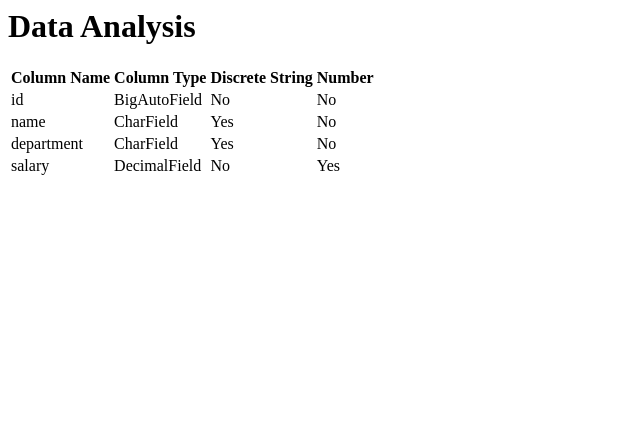
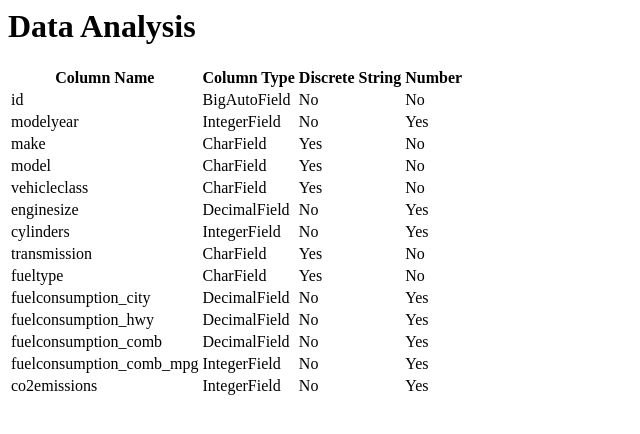
Before and after one commit to Harisai-edb/postgreAI, a Django app: page /empstat/data_analysis/ in a window 1280 px wide. Shown: the top 434 px of the page, without its empty margins (0-640 px from the left). Run offline with Django 4.2, Linux system fonts and the light colour scheme; tables that the repository leaves empty hold one stand-in row (values such as "Sample post").

Commit message:
fuelconsuption completed

```diff
--- a/pgai/empstat/admin.py
+++ b/pgai/empstat/admin.py
@@ -1,5 +1,6 @@
 from django.contrib import admin
-from .models import Employee
+from .models import Employee,Fuelconsumption
 
 # Register your models here.
 admin.site.register(Employee)
+admin.site.register(Fuelconsumption)
--- a/pgai/empstat/models.py
+++ b/pgai/empstat/models.py
@@ -10,3 +10,21 @@ class Employee(models.Model):
 
     def __str__(self):
         return self.name
+
+class Fuelconsumption(models.Model):
+    modelyear = models.IntegerField()
+    make = models.CharField(max_length=20)
+    model = models.CharField(max_length=50)
+    vehicleclass = models.CharField(max_length=25)
+    enginesize = models.DecimalField(max_digits=10,decimal_places=1)
+    cylinders = models.IntegerField()
+    transmission = models.CharField(max_length=5)
+    fueltype = models.CharField(max_length=1)
+    fuelconsumption_city = models.DecimalField(max_digits=90,decimal_places=2)
+    fuelconsumption_hwy = models.DecimalField(max_digits=90,decimal_places=2)
+    fuelconsumption_comb = models.DecimalField(max_digits=90,decimal_places=2)
+    fuelconsumption_comb_mpg = models.IntegerField()
+    co2emissions = models.IntegerField()
+
+    def __str__(self):
+        return self.model
--- a/pgai/empstat/templates/pgai/data_analysis.html
+++ b/pgai/empstat/templates/pgai/data_analysis.html
@@ -24,14 +24,7 @@
             {% endfor %}
         </tbody>
     </table>
-    {% for column_info in analysis_result %}
-        {% if column_info.distinct_values %}
-            {% if column_info.is_discrete_to_show %}
 
-                <h2>{{ column_info.distinct_values }} </h2>
-                {% endif %}
-        {% endif %}
-    {% endfor %}
 
     {% for column_info in analysis_result %}
         {% if column_info.is_discrete_to_show %}
--- a/pgai/empstat/views.py
+++ b/pgai/empstat/views.py
@@ -1,5 +1,5 @@
 from django.shortcuts import render
-from .models import Employee
+from .models import Employee,Fuelconsumption
 from django.db.models import Count
 import matplotlib.pyplot as plt
 import pandas as pd
@@ -20,7 +20,7 @@ def ml_features(request):
     return render(request, 'pgai/ml_features.html', context)
 
 def data_analysis(request):
-    data = Employee.objects.all()
+    data = Fuelconsumption.objects.all()
     analysis_results = analyze_data(data)
     context = {
         'analysis_result': analysis_results,
@@ -42,7 +42,7 @@ def analyze_data(data):
         is_discrete_to_show = False
         is_number = False
         distinct_values = list()
-        count_of_col = Employee.objects.count()
+        count_of_col = Fuelconsumption.objects.count()
         chart_filename = 'image.png'
 
 
@@ -53,7 +53,7 @@ def analyze_data(data):
                 is_discrete_to_show = True
                         # Generate a bar chart for discrete columns
                 if distinct_values:
-                    plt.figure(figsize=(10, 6))
+                    plt.figure(figsize=(15, 6))
                     plt.bar(distinct_values, [data.filter(**{column_name: val}).count() for val in distinct_values])
                     plt.title(f'Distinct Values Count for {column_name}')
                     plt.xlabel(column_name)
```
Also changed, not shown: pgai/empstat/migrations/0001_initial.py, pgai/empstat/migrations/0002_alter_fuelconsumption_enginesize.py (added), pgai/empstat/migrations/0003_alter_fuelconsumption_fuelconsumption_city_and_more.py (added), pgai/empstat/static/pgai/fueltype_chart.png (added), pgai/empstat/static/pgai/make_chart.png (added), pgai/empstat/static/pgai/model_chart.png (added), pgai/empstat/static/pgai/transmission_chart.png (added), pgai/empstat/static/pgai/vehicleclass_chart.png (added).
